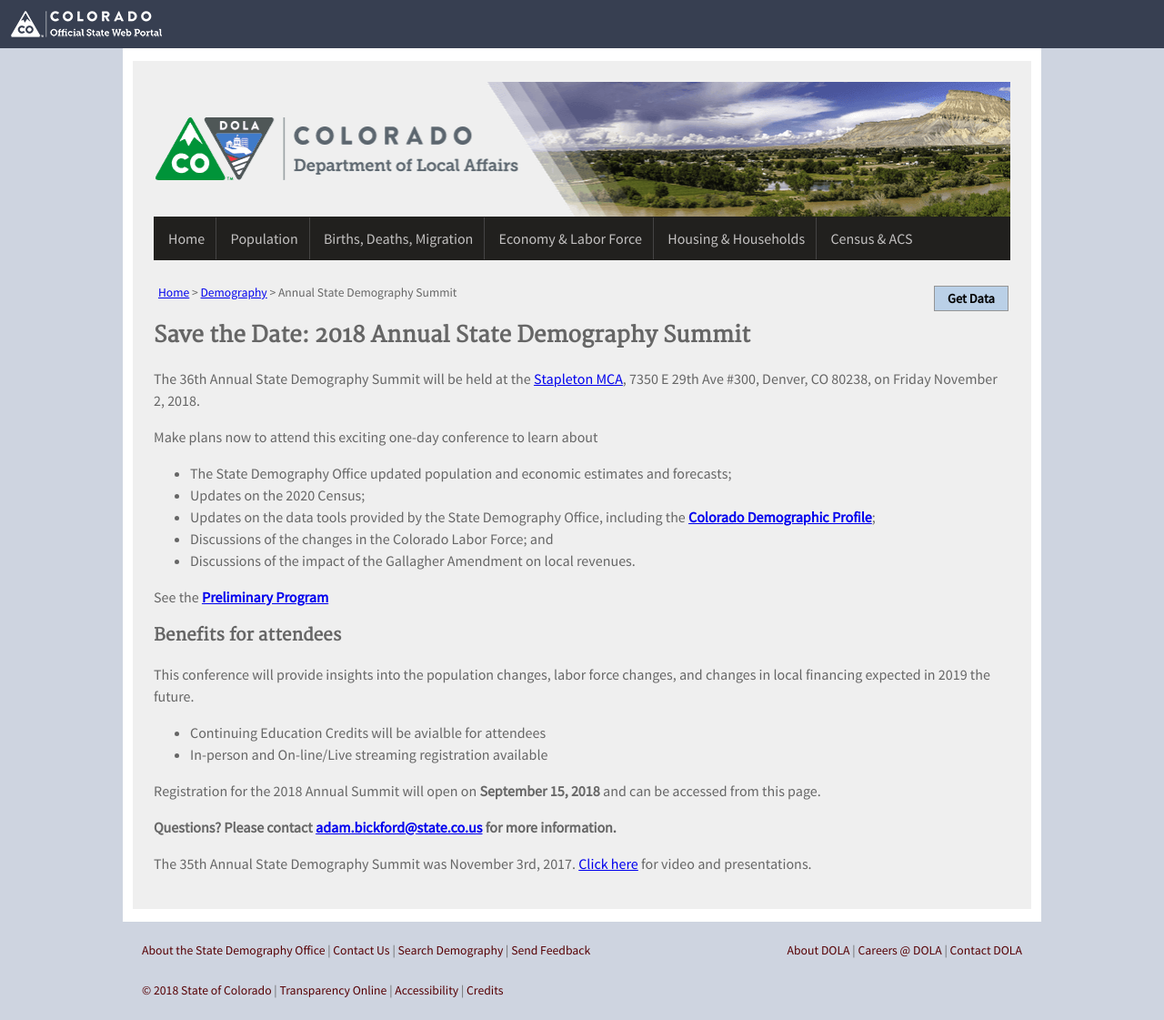
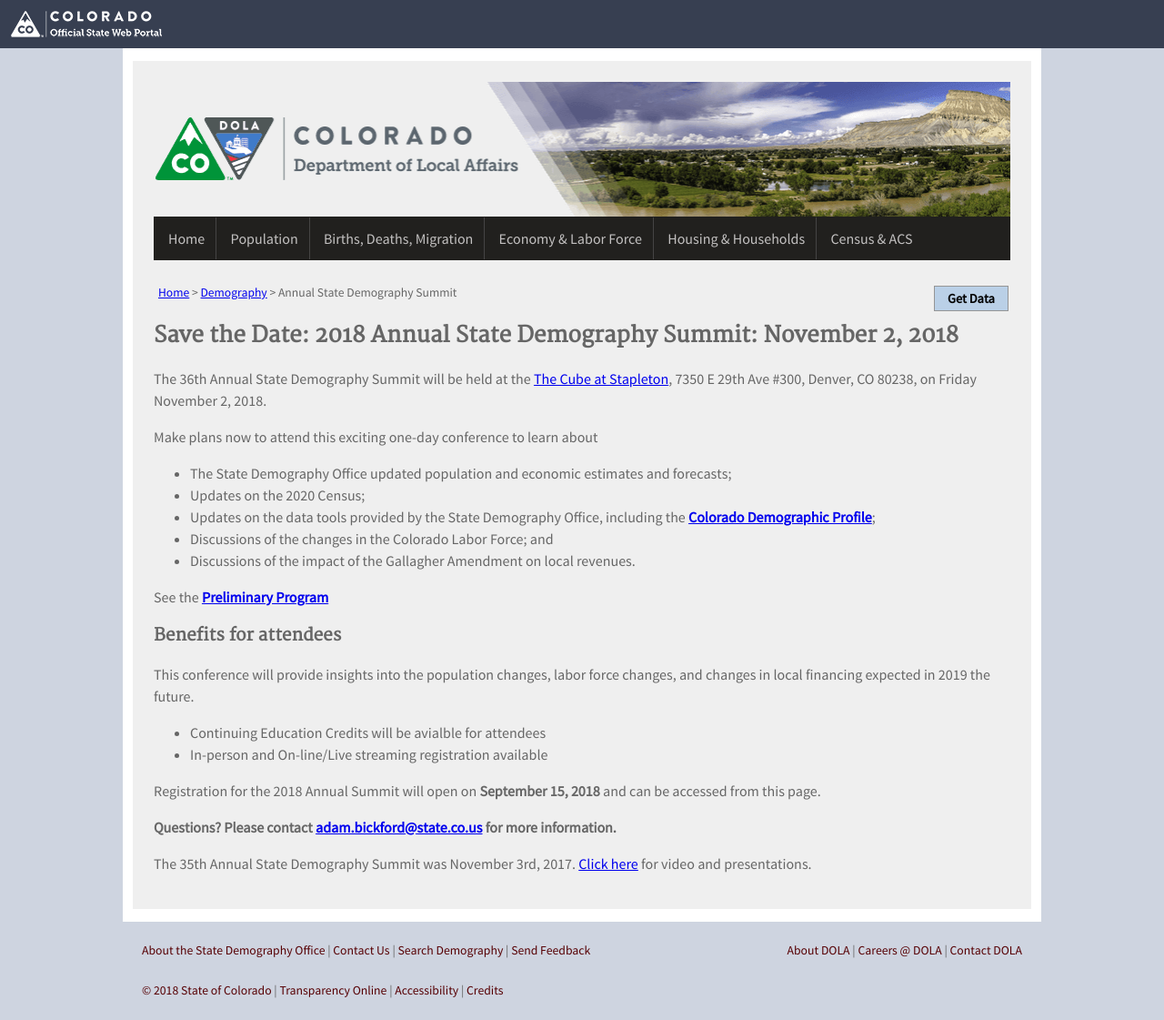
Before and after one commit to TBleess/Website_New, a Jekyll site: the page built from pages/9_Not_in_Menu/demography_summit_2018.md, in a window 1280 px wide. Shown: the whole page at 91% size. Built offline with Jekyll 4.4.1, drawn with Linux system fonts in a browser that asks for light colours.

Commit message:
Update demography_summit_2018.md

```diff
--- a/pages/9_Not_in_Menu/demography_summit_2018.md
+++ b/pages/9_Not_in_Menu/demography_summit_2018.md
@@ -8,9 +8,9 @@
 
 ---
 
-## Save the Date: 2018 Annual State Demography Summit
+## Save the Date: 2018 Annual State Demography Summit: November 2, 2018
 
-The 36th Annual State Demography Summit will be held at the [Stapleton MCA](https://www.google.com/maps/place/Stapleton+MCA/@39.7580033,-104.9042528,17z/data=!3m1!4b1!4m5!3m4!1s0x876c7b8454e7fec9:0x6b988a5c607d5439!8m2!3d39.7579992!4d-104.9020641), 7350 E 29th Ave #300, Denver, CO 80238,
+The 36th Annual State Demography Summit will be held at the [The Cube at Stapleton](https://www.google.com/maps/place/Stapleton+MCA/@39.7580033,-104.9042528,17z/data=!3m1!4b1!4m5!3m4!1s0x876c7b8454e7fec9:0x6b988a5c607d5439!8m2!3d39.7579992!4d-104.9020641), 7350 E 29th Ave #300, Denver, CO 80238,
 on Friday November 2, 2018.
 
 Make plans now to attend this exciting one-day conference to learn about
```
